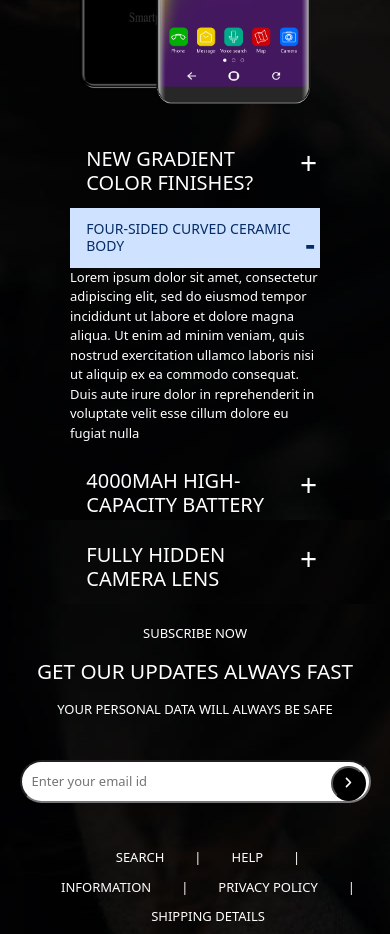
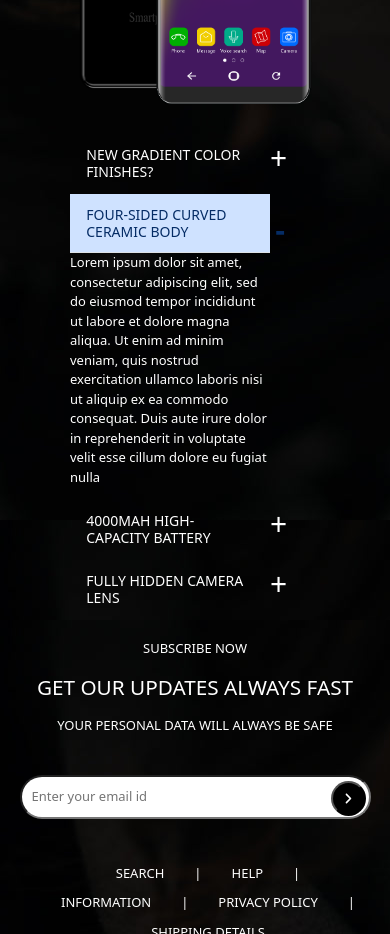
Before and after one commit to Rayan-Ob/Task5_2, a plain HTML site: page index.html in a window 390 px wide. Shown: the part 4160-5094 px from the top of the page. Drawn offline with nearby package versions, Linux system fonts and the light colour scheme; no server answers.

Commit message:
edit width p in SEE WHY CUSTOMERS section

```diff
--- a/assets/css/style.css
+++ b/assets/css/style.css
@@ -314,12 +314,12 @@ a:hover,.ro-nav-head p:hover,.ro-nav-head span:hover{
   background-image: none;
   content: "+";
     position: absolute;
-    right: 5px;
-    top: 15%;
+    top: 10%;
     display: block;
     width: 15px;
     height: 15px;
     font-size: 30px;
+    left: 100%;
 }
 button.accordion-button.collapsed{
   font-size: 20px;
@@ -328,13 +328,14 @@ button.accordion-button.collapsed{
   background-image: none;
   content: "-";
     position: absolute;
-    right: 5px;
     top: 75%;
     display: block;
     font-weight: bolder;
     height: 15px;
     width: 15px;
     font-size: 30px;
+    left: 100%;
+
 }
 
 .accordion .accordion-item,.accordion-item h2 button{
@@ -584,6 +585,16 @@ footer input{
   }
   .accordion{
     width: 400px;
+    margin: auto;
+  }
+  .accordion p,.accordion h2{
+    width: 80%;
+  }
+  button.accordion-button.collapsed{
+    font-size: 14px;
+  }
+  .accordion h2{
+    margin-right: 10px;
   }
   .accordion-header{
     font-size: 16px;
```
